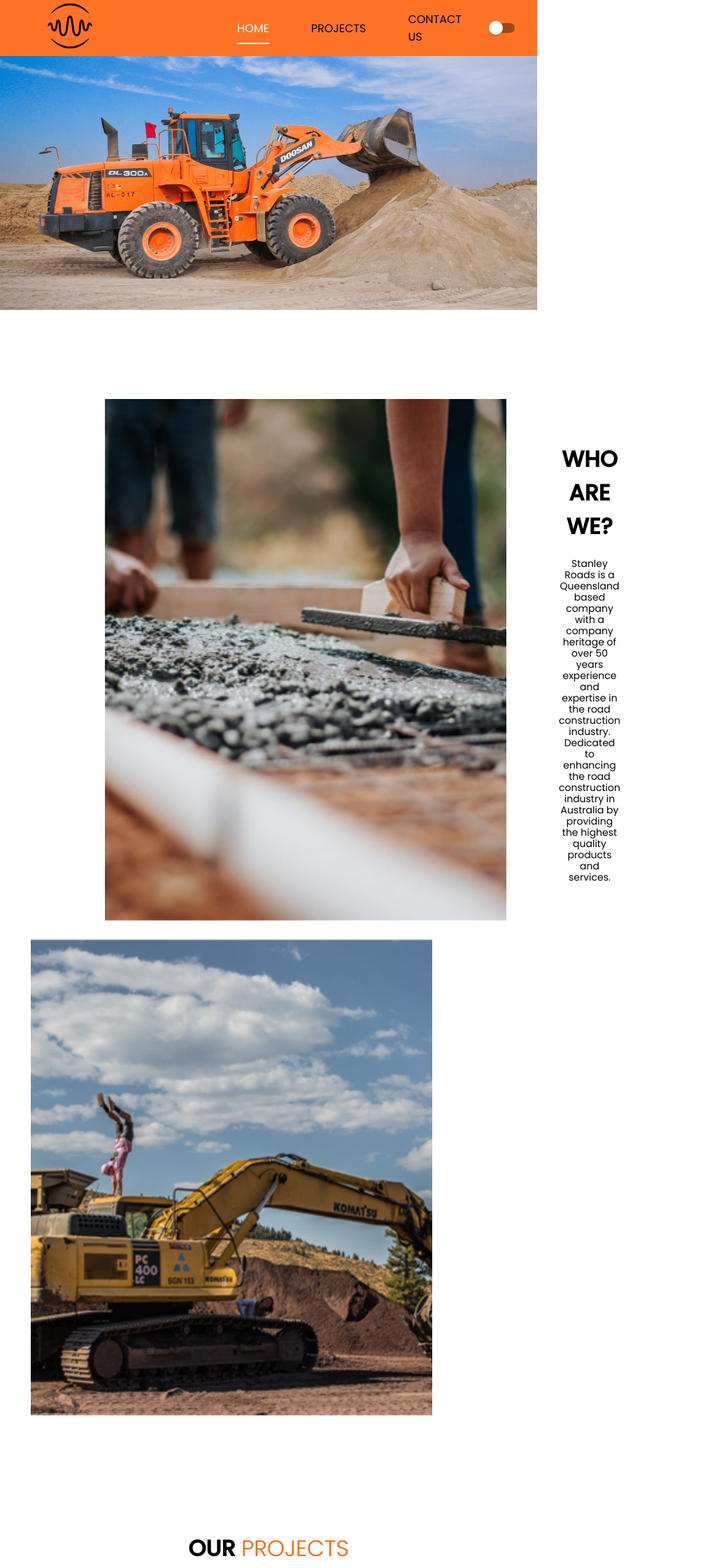
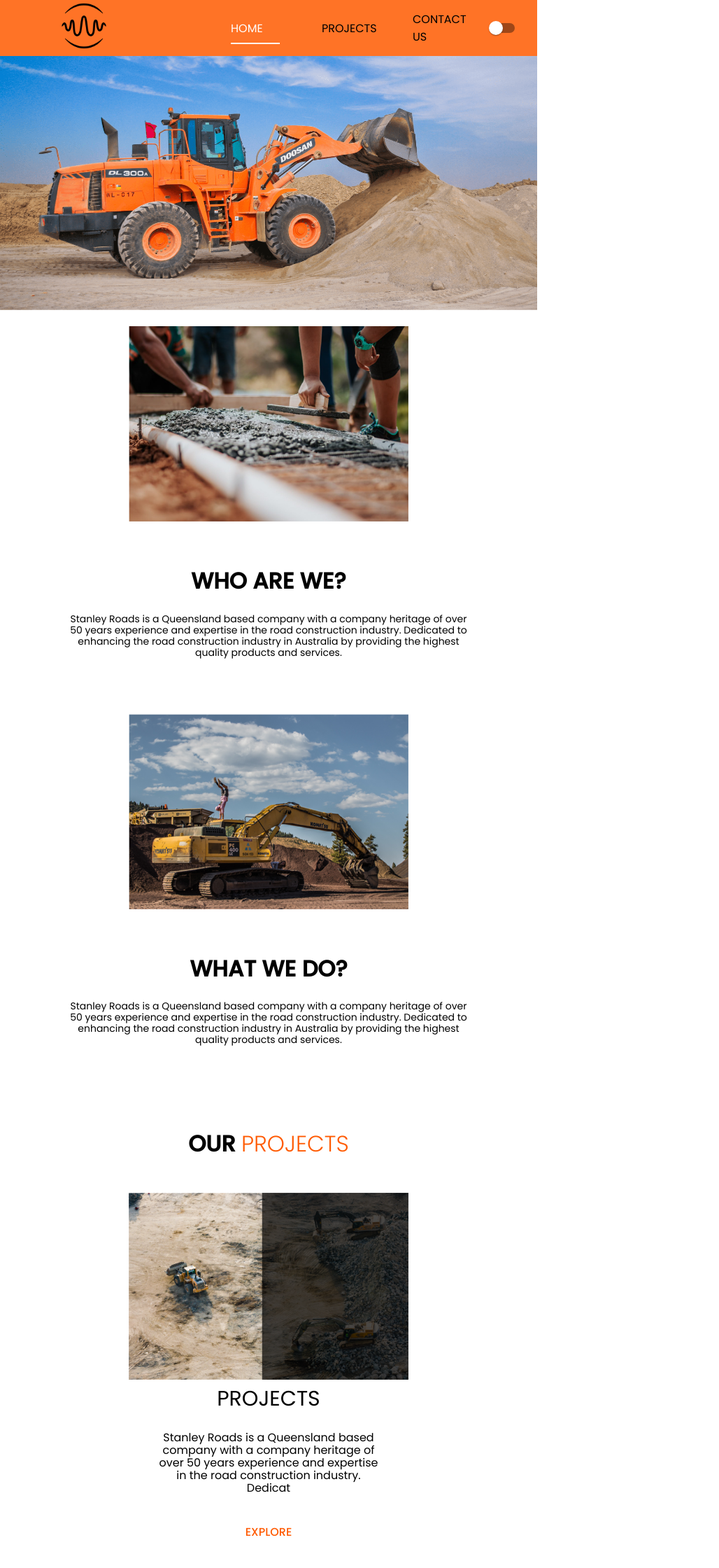
Before and after one commit to tielass/asfalting-website, a React (Create React App) app: page / in a window 768 px wide. Shown: the top 2240 px of the page at 70% size, 1028 px wide, since content can reach past the window. Built offline with nearby package versions, Linux system fonts and the light colour scheme.

Commit message:
more media queries

```diff
--- a/src/App.css
+++ b/src/App.css
@@ -26,11 +26,11 @@ body {
   background-color: #343434;
 }
 
-/* @media (prefers-reduced-motion: no-preference) {
+@media (prefers-reduced-motion: no-preference) {
   .App-logo {
     animation: App-logo-spin infinite 20s linear;
   }
-} */
+}
 
 .App-header {
   background-color: #282c34;
@@ -48,23 +48,23 @@ body {
 }
 
 
-/* @keyframes App-logo-spin {
+@keyframes App-logo-spin {
   from {
     transform: rotate(0deg);
   }
   to {
     transform: rotate(360deg);
   }
-} */
+}
 
 /* Media Queries */
 
-@media (max-width: 576px) {
+@media screen and (max-width: 576px) {
   /* styles for screens up to 768px wide */
 
   /* About Us */
-  .aboutUs {
-    padding: 16px 18px !important;
+  .homepageContainer .aboutUs {
+    padding: 16px 18px;
   }
 
   .topSide {
@@ -76,8 +76,8 @@ body {
     width: 400px;
   }
 
-  .bottomSide {
-    flex-direction: column !important;
+  .homepageContainer .bottomSide {
+    flex-direction: column;
     align-items: center;
   }
 
@@ -91,11 +91,18 @@ body {
     position: unset;
   }
 
-  .projectsInfo {
-    color: #000 !important;
-    width: 80% !important;
-    position: unset !important;
+  .projects .projects--container .projectsInfo {
+    margin-top: 10px;
+    color: #000;
+    width: 80%;
+    position: unset;
     margin: 0 auto;
+  }
+
+  /* Dark Theme Projects */
+
+  #dark .projects .projects--container .projectsInfo {
+    color: #fff;
   }
 
   /* Footer */
@@ -114,6 +121,59 @@ body {
 
 @media screen and (min-width: 576px) and (max-width: 768px) {
   /* styles for screens between 768px and 1024px wide */
+  /* About Us */
+  .homepageContainer .aboutUs {
+    padding: 16px 18px;
+  }
+
+  .topSide {
+    flex-direction: column;
+    align-items: center;
+  }
+
+  .topImg {
+    width: 400px;
+  }
+
+  .homepageContainer .bottomSide {
+    flex-direction: column;
+    align-items: center;
+  }
+
+  /* Projects */
+
+  .projects--image {
+    width: 400px;
+  }
+
+  .projects--container{
+    position: unset;
+  }
+
+  .projects .projects--container .projectsInfo {
+    margin-top: 10px;
+    color: #000;
+    width: 80%;
+    position: unset;
+    margin: 0 auto;
+  }
+
+  /* Dark Theme Projects */
+
+  #dark .projects .projects--container .projectsInfo {
+    color: #fff;
+  }
+
+  /* Footer */
+
+  .footerLinks {
+    display: flex;
+    flex-direction: column;
+  }
+
+  .footerLinks a{
+    padding: 0 5px;
+  }
 }
 
 @media screen and (min-width: 768px) and (max-width: 992px) {
--- a/src/App.js
+++ b/src/App.js
@@ -6,7 +6,7 @@ import Project from "./pages/Projects"
 import Contact from "./pages/Contact"
 import { BrowserRouter as Router, Route, Routes } from 'react-router-dom';
 import ScrollToTop from './components/ScrollToTop';
-import { ThemeContext } from './components/ThemeContext';
+import { ThemeContext } from './contexts/ThemeContext.jsx'
 import { useState } from 'react'
 import SingleProjectPage from './components/SingleProjectPage'
 
--- a/src/components/Navbar.jsx
+++ b/src/components/Navbar.jsx
@@ -1,9 +1,9 @@
 import Logo from '../assets/logo.png'
 import { NavLink, Link } from 'react-router-dom'
-// import ReorderOutlinedIcon from '@mui/icons-material/ReorderOutlined';
+import ReorderOutlinedIcon from '@mui/icons-material/ReorderOutlined';
 import '../style/Navbar.css'
 import { useContext } from 'react'
-import { ThemeContext } from './ThemeContext';
+import { ThemeContext } from '../contexts/ThemeContext.jsx'
 import Switch from '@mui/material/Switch';
 
 
@@ -19,17 +19,17 @@ function Navbar() {
         </Link>
       </div>
       <div className="rightSide">
-        <NavLink to="/">HOME</NavLink>
-        <NavLink to="/projects">PROJECTS</NavLink>
-        <NavLink to="/contact">CONTACT US</NavLink>
+        <NavLink className='navbar--link' to="/">HOME</NavLink>
+        <NavLink className='navbar--link' to="/projects">PROJECTS</NavLink>
+        <NavLink className='navbar--link' to="/contact">CONTACT US</NavLink>
         <Switch
         checked={ theme === "dark" }
         onChange={ toggleTheme }
         color="warning"
         />
-        {/* <button>
+        <button>
           <ReorderOutlinedIcon />
-        </button> */}
+        </button>
       </div>
     </div>
   )
--- a/src/style/Navbar.css
+++ b/src/style/Navbar.css
@@ -28,7 +28,7 @@
   padding-right: 20px;
 }
 
-.navbar a{
+.navbar .navbar--link{
   position: relative;
   text-decoration: none;
   color: #000;
@@ -36,12 +36,12 @@
   margin: auto 30px;
 }
 
-.navbar a:hover {
+.navbar .navbar--link:hover {
   transition: 0.3s;
   color: #fff;
 }
 
-.navbar a:after {
+.navbar .navbar--link:after {
   content: '';
   position: absolute;
   background-color: #fff;
@@ -52,15 +52,15 @@
   transition: 0.3s;
 }
 
-.navbar a:hover::after {
+.navbar .navbar--link:hover::after {
   width: 100%;
 }
 
-.navbar a.active {
+.navbar .navbar--link.active {
   color: #fff;
 }
 
-.navbar a.active::after {
+.navbar .navbar--link.active::after {
   color: #fff;
   content: '';
   position: absolute;
@@ -71,10 +71,6 @@
   bottom: -10px;
   transition: 0.3s;
   font-weight: bold;
-}
-
-.navbar .logoLink:hover {
-  pointer-events: none;
 }
 
 /* DarkMode */
@@ -100,7 +96,7 @@
 
 /* Media Queries */
 
-/*
+
 @media only screen and (max-width: 900px) {
   .navbar .rightSide a {
     width: 70px;
@@ -133,4 +129,4 @@
   .hiddenLinks {
     display: none;
   }
-} */
+}
```
Also changed, not shown: src/contexts/ThemeContext.jsx (renamed from src/components/ThemeContext.jsx).
